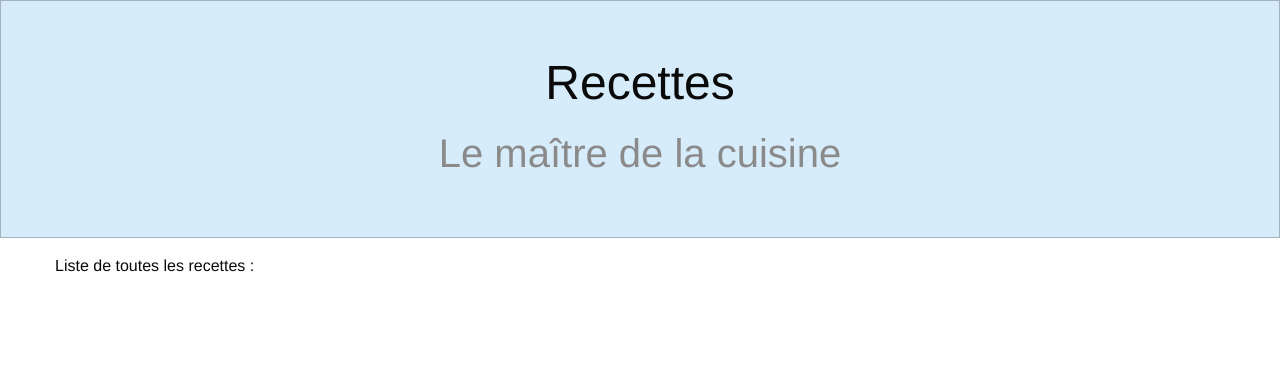
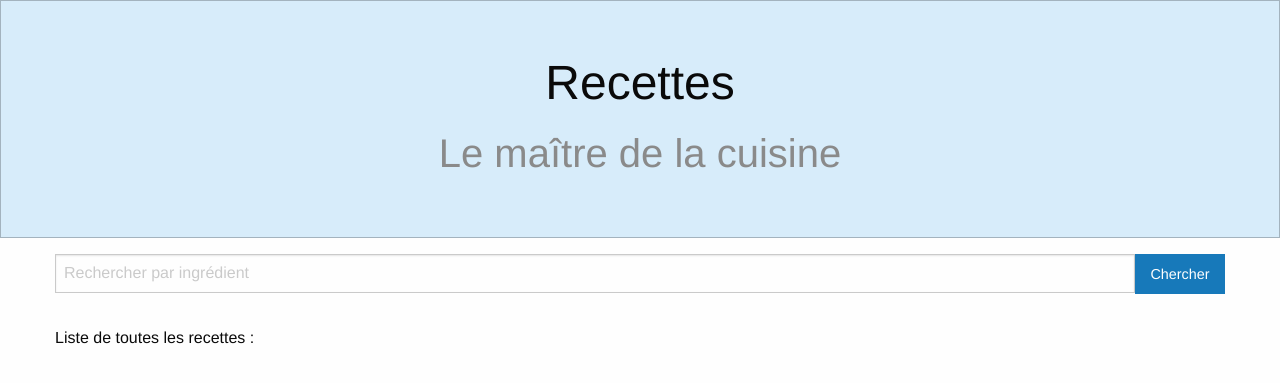
Before and after one commit to PaulineTeoulle/LaravelProject, a Laravel app: page /recettes in a window 1280 px wide. Shown: the part 54-437 px from the top of the page. Run offline with Laravel 8, Linux system fonts and the light colour scheme; data that the repository does not hold is empty; parts of the project's set-up code (start-up, migrations or seed data) failed here and were passed over; some libraries are stand-ins or nearby versions.

Commit message:
Ajout de la recherche par ingrédients

```diff
--- a/app/Models/Recipe.php
+++ b/app/Models/Recipe.php
@@ -25,4 +25,8 @@
         return $this->belongsTo(User::class,'author_id');
     }
 
+    public function ingredient()
+    {
+        return $this->hasMany(Ingredient::class);
+    }
 }
--- a/resources/views/recettes.blade.php
+++ b/resources/views/recettes.blade.php
@@ -1,7 +1,20 @@
-
 @extends('layouts/main')
 
 @section('content')
+
+    <div>
+        <div class="mx-auto pull-right">
+            <div class="">
+                <form action="/ingredient/search" method="GET">
+                    <div class="input-group">
+                        <input type="text" name="search" required placeholder="Rechercher par ingrédient"/>
+                        <button type="submit" class="button">Chercher</button>
+                    </div>
+                </form>
+            </div>
+        </div>
+    </div>
+
     @if(Auth::check())
         <form method="GET" action="/admin/recette/create">
             @csrf
@@ -16,4 +29,7 @@
             <li><a href="/recette/{{$recipe->id}}">{{ $recipe->title }} </a></li>
         @endforeach
     </ul>
+    <ul>
+
+    </ul>
 @endsection
--- a/routes/web.php
+++ b/routes/web.php
@@ -26,9 +26,6 @@
 //    return view('dashboard');
 //})->middleware(['auth'])->name('dashboard');
 
-
-
-
 /*Route::middleware('admin')->group(function () {
     Route::get('/contact', [ContactController::class, 'index']);
 });*/
@@ -48,12 +45,13 @@
 Route::post('/comment/create', [CommentController::class, 'store'])->name('commentCreate');
 Route::post('/comment/delete/{id}', [CommentController::class, 'destroy'])->name('commentDelete');
 
-
 Route::get('/gestion', [GestionRoleController::class, 'index'])->name('gestion');
 Route::get('/gestion/search', [GestionRoleController::class, 'search'])->name('gestionSearch');
 Route::post('/gestion/update/{id}', [GestionRoleController::class, 'update'])->name('gestionUpdate');
 
 Route::get('/ingredient',[IngredientController::class, 'index'])->name('ingredient');
 Route::post('/ingredient/create',[IngredientController::class, 'store'])->name('ingredientCreate');
+Route::get('/ingredient/search', [IngredientController::class, 'search'])->name('ingredientSearch');
+
 
 require __DIR__.'/auth.php';
```
Also changed, not shown: app/Http/Controllers/IngredientController.php (+18 -0 lines), 1 other file. Lines whose indentation alone changed are shown as unchanged.
